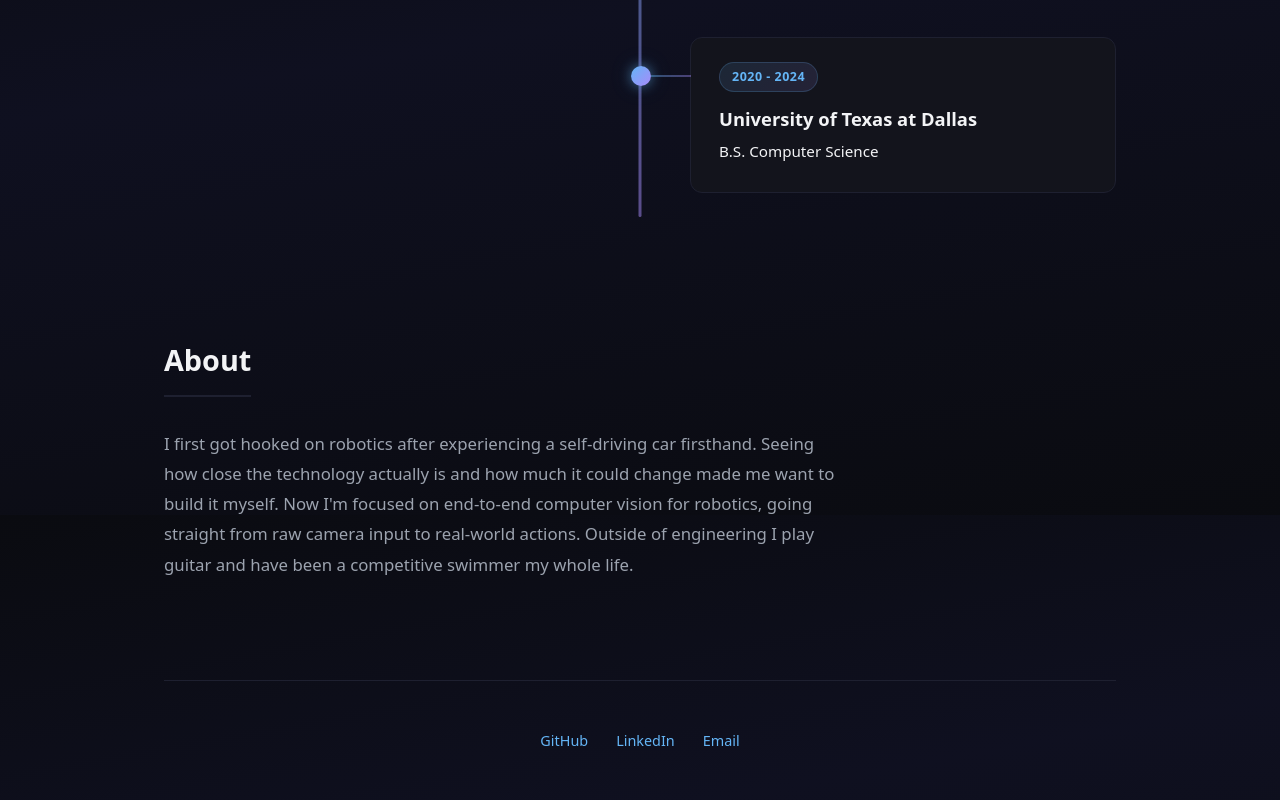
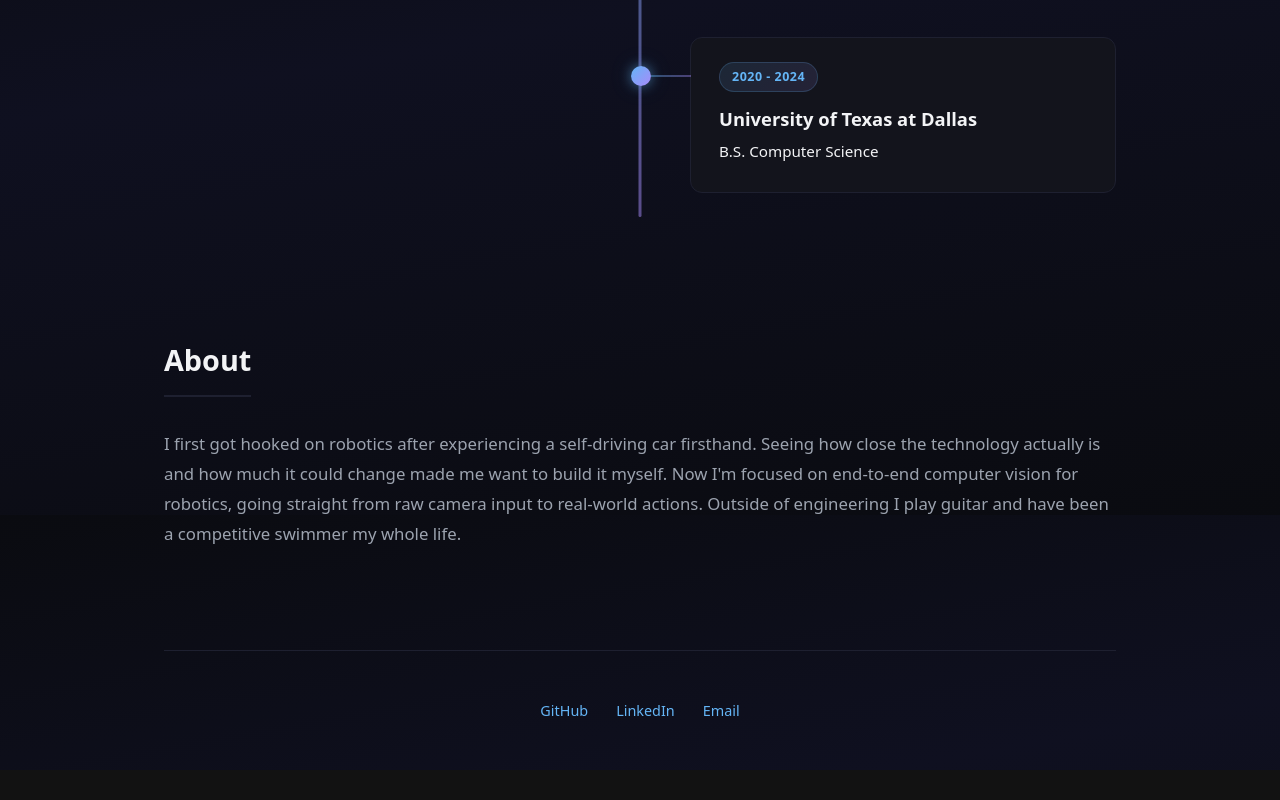
Before and after one commit to Salemmander/Portfolio, a React (Vite) app: page / in a window 1280 px wide. Shown: the part 2685-3485 px from the top of the page. After the commit the page ends 3455 px from the top, so only its background shows below. Built offline with nearby package versions, Linux system fonts and the light colour scheme.

Commit message:
update about

```diff
--- a/src/App.css
+++ b/src/App.css
@@ -112,7 +112,6 @@
 .about {
   line-height: 1.8;
   font-size: 1.05rem;
-  max-width: 680px;
 }
 
 /* ── Footer ── */
```
